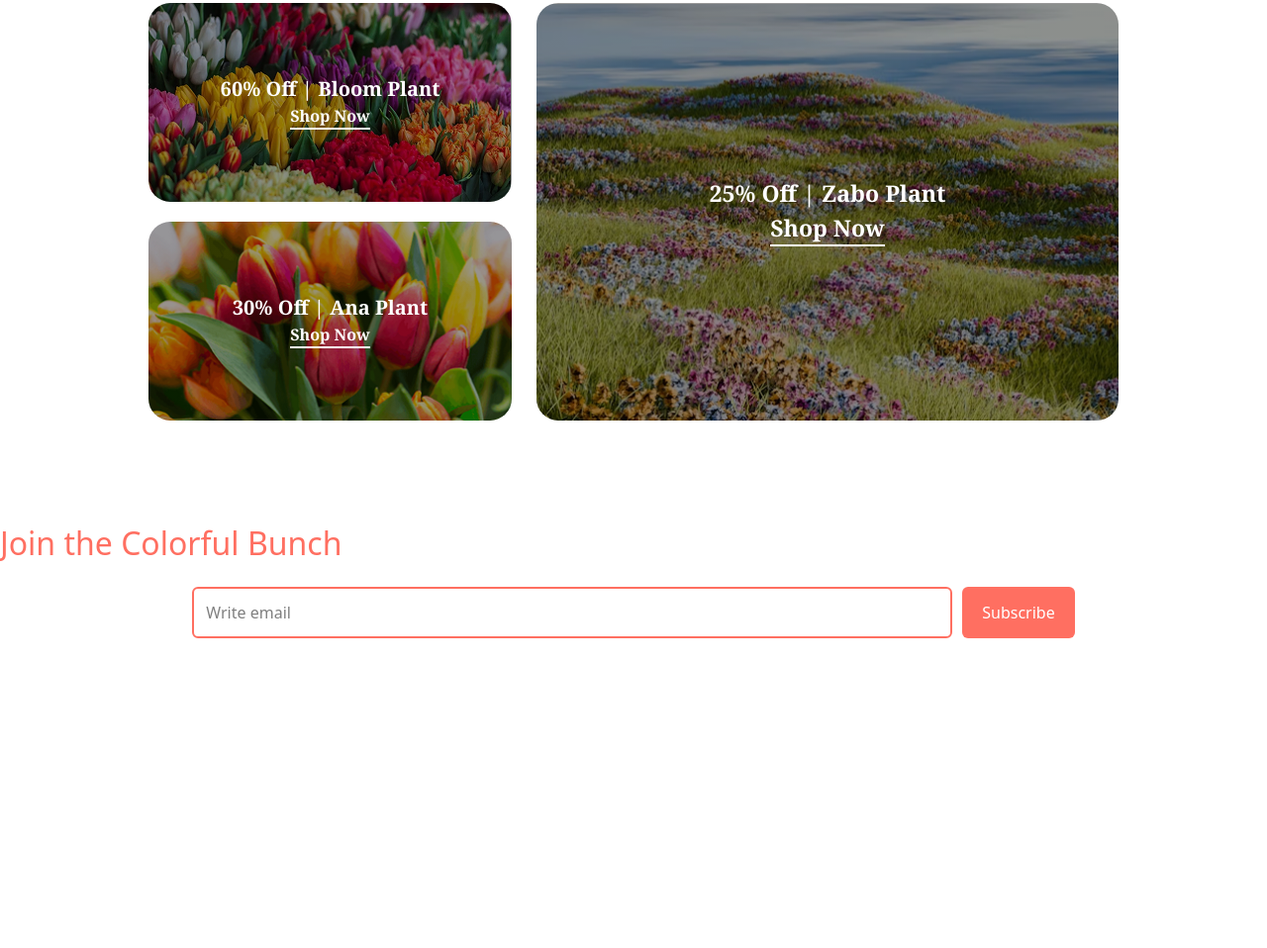
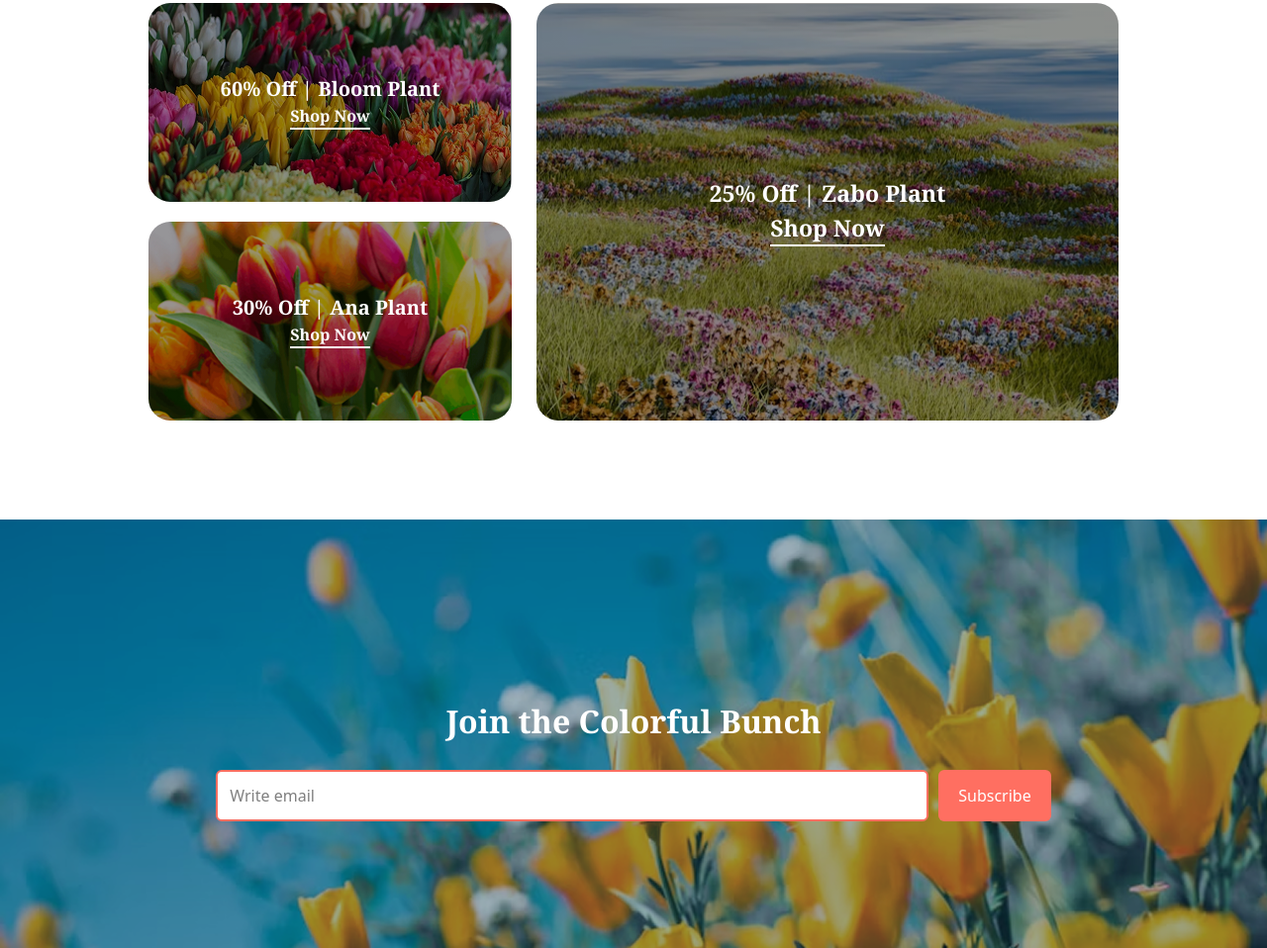
Before and after one commit to mahin444134/responsive-flower-website, a plain HTML site: page index.html in a window 1280 px wide. Shown: the part 2490-3448 px from the top of the page at 99% size. Before the commit the page ends 3135 px from the top, so only its background shows below. Drawn offline with nearby package versions, Linux system fonts and the light colour scheme.

Commit message:
add section

```diff
--- a/index.html
+++ b/index.html
@@ -147,12 +147,12 @@
         </div>
     </section>
      <div class="section join-section">
-        <h1 class="join-heading">Join the Colorful Bunch</h1>
+       <div class="jo-container"> <h1 class="join-heading  noto-primary">Join the Colorful Bunch</h1>
 
       <form class="form-joinsection">
         <input class="email-type" type="email" placeholder="Write email" required>
         <button class="submit-button" type="submit">Subscribe</button>
-      </form>
+      </form></div>
      </div>
 </main>
 </body>
--- a/style.css
+++ b/style.css
@@ -76,43 +76,19 @@
 
 /* submit section */
 
+.join-section{background-image:url(./flower-picture/news-letter-bg.png);height: 433px;}
 
-
-.join-heading {
-  font-size: 32px;color: #ff6f61;margin-bottom: 20px;
-}
-
+.join-heading {font-size: 32px;color:white;margin-bottom: 25px;text-align: center;font-weight: bold;}
 .form-joinsection {
-  display: flex;
-  flex-direction: row;
-  justify-content: center;
-  gap: 10px;
-  flex-wrap: wrap;
-}
-
+  display: flex;flex-direction: row;justify-content: center;gap: 10px;flex-wrap: wrap;}
 .email-type {
-  padding: 12px;
-  font-size: 16px;
-  border: 2px solid #ff6f61;
-  border-radius: 6px;
-  width: 60%;
-  min-width: 200px;
-}
-
-.submit-button {
-  padding: 12px 20px;
-  font-size: 16px;
-  background-color: #ff6f61;
-  color: white;
-  border: none;
-  border-radius: 6px;
-  cursor: pointer;
-  transition: background-color 0.3s ease;
-}
-
+  padding: 12px;font-size: 16px;border: 2px solid #ff6f61;border-radius: 6px;
+  width: 60%;min-width: 200px;background-color: #fff;}
+.submit-button {padding: 12px 20px;font-size: 16px;background-color: #ff6f61;color: white;border: none;border-radius: 6px;cursor: pointer;transition: background-color 0.3s ease;}
+.jo-container {margin: 0 auto;padding: 40px; border-radius: 12px;text-align: center;
+padding-top: 180px;}
 .submit-button:hover {
-  background-color: #e85c50;
-}
+  background-color: #e85c50;}
 
 
 
@@ -142,6 +118,7 @@
     .second-plan{width: 367px;height: 201px;background-size: cover;}
     .latest-plan{margin-left: 55px;margin-top: 700px;margin-right: 55px;}
 
+
 }
 /* for tab or mini laptop */
 @media screen and (min-width:601px) and (max-width: 1030px) {.nav-container{margin-left: 150px auto;margin-right: 150px auto;}
```
